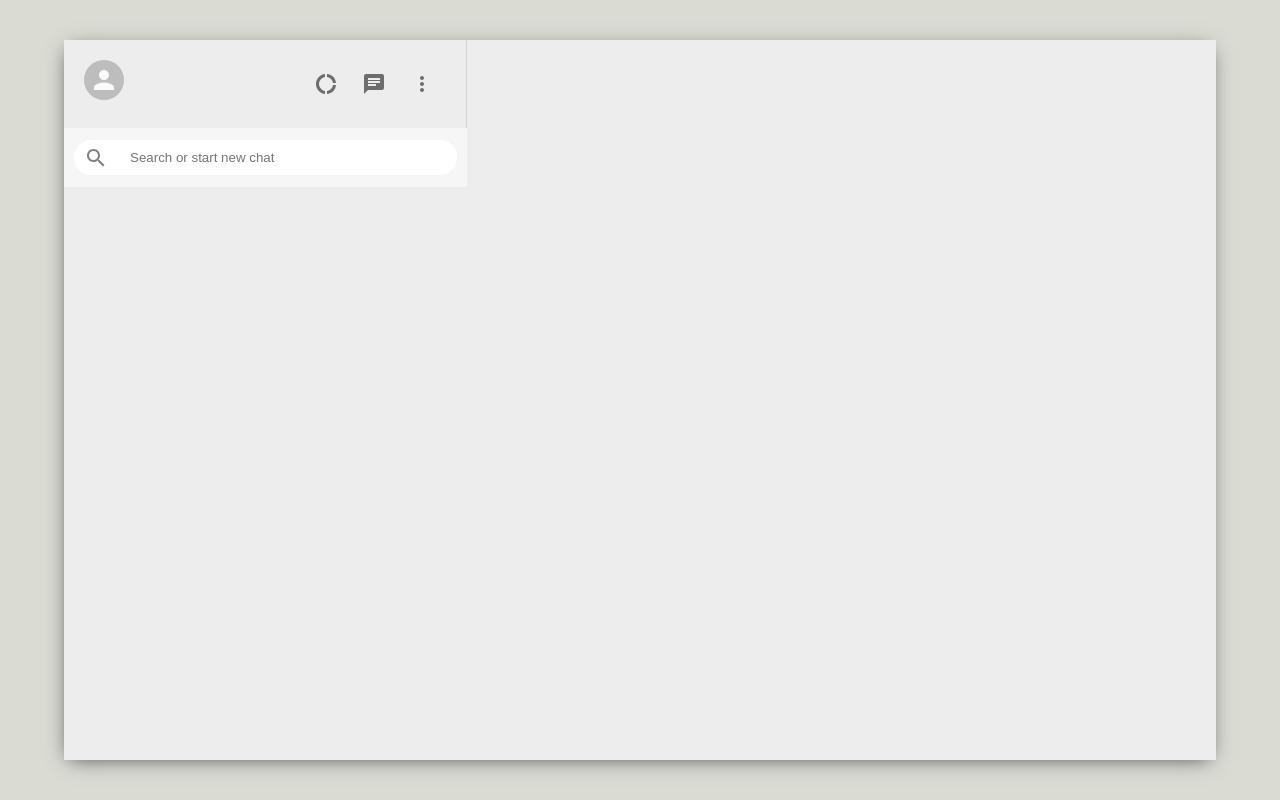
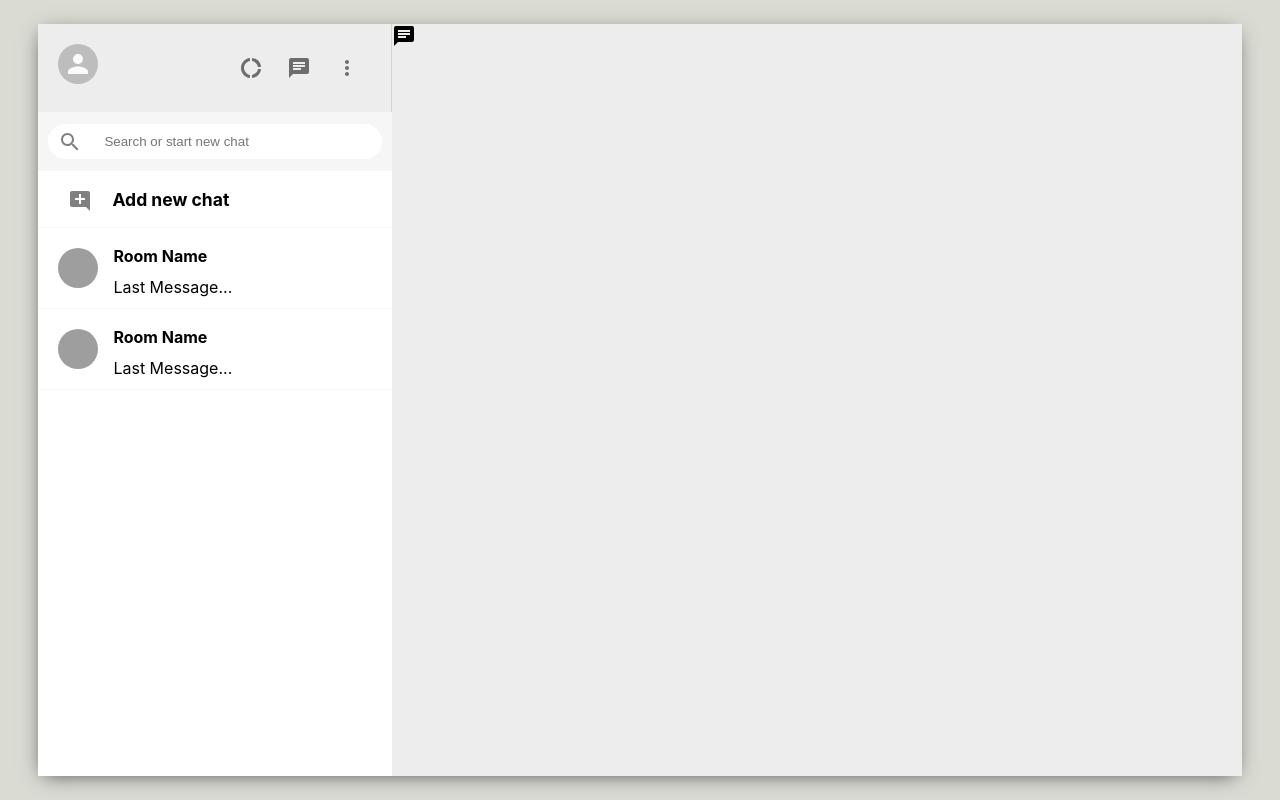
Before and after one commit to NishantRout/react_whatsapp_clone, a React (Create React App) app: page / in a window 1280 px wide. Built offline with nearby package versions, Linux system fonts and the light colour scheme; grey boxes are pictures that could not be loaded.

Commit message:
sidebar chat

```diff
--- a/src/App.css
+++ b/src/App.css
@@ -8,7 +8,7 @@
 .app__body {
     display: flex;
     background-color: #ededed;
-    height: 90vh;
-    width: 90%;
+    height: 94vh;
+    width: 94%;
     box-shadow: -1px 4px 20px -6px rgba(0, 0, 0, 0.7);
 }
--- a/src/App.js
+++ b/src/App.js
@@ -1,3 +1,4 @@
+import { Chat } from '@material-ui/icons';
 import React from 'react';
 import './App.css';
 import Sidebar from './components/Sidebar';
@@ -7,6 +8,7 @@ function App() {
     <div className="app">
       <div className="app__body">
         <Sidebar />
+        <Chat />
       </div>
     </div>
   );
--- a/src/components/Sidebar.js
+++ b/src/components/Sidebar.js
@@ -2,6 +2,7 @@ import React from 'react';
 import './css/Sidebar.css';
 import { Avatar, IconButton } from '@material-ui/core';
 import { Chat, DonutLarge, MoreVert, SearchOutlined } from '@material-ui/icons';
+import SidebarChat from './SidebarChat';
 
 function Sidebar() {
     return (
@@ -26,8 +27,10 @@ function Sidebar() {
                     <input type="text" placeholder="Search or start new chat" />
                 </div>
             </div>
-            <div className="sidebar__charts">
-
+            <div className="sidebar__chats">
+                <SidebarChat addNewChat />
+                <SidebarChat />
+                <SidebarChat />
             </div>
         </div>
     )
--- /dev/null
+++ b/src/components/SidebarChat.js
@@ -0,0 +1,37 @@
+import React, { useEffect, useState } from 'react';
+import './css/SidebarChat.css';
+import { Avatar } from '@material-ui/core';
+import AddCommentIcon from '@material-ui/icons/AddComment';
+
+function SidebarChat(props) {
+    const { addNewChat } = props;
+    const [seed, setSeed] = useState("");
+    useEffect(() => {
+        setSeed(Math.floor(Math.random() * 5000));
+    }, []);
+
+    const createChat = () => {
+        const roomName = prompt("Please Enter name for chat!!");
+
+        if (roomName) {
+            //do some database stuff
+        }
+    }
+
+    return !addNewChat ? (
+        <div className="sidebarChat">
+            <Avatar src={`https://avatars.dicebear.com/api/human/${seed}.svg`} />
+            <div className="sidebarChat__info">
+                <h3>Room Name</h3>
+                <p>Last Message...</p>
+            </div>
+        </div>
+    ) : (
+            <div onClick={createChat} className="addNewChat">
+                <AddCommentIcon />
+                <h3>Add new chat</h3>
+            </div>
+        )
+}
+
+export default SidebarChat;
--- a/src/components/css/Sidebar.css
+++ b/src/components/css/Sidebar.css
@@ -1,7 +1,7 @@
 .sidebar {
     display: flex;
     flex-direction: column;
-    flex: 0.35;
+    flex: 0.30;
 }
 
 .sidebar__search {
@@ -49,3 +49,9 @@
     margin-right: 2vw;
     font-size: 24px !important;
 }
+
+.sidebar__chats {
+    flex: 1;
+    background-color: white;
+    overflow: scroll;
+}
--- /dev/null
+++ b/src/components/css/SidebarChat.css
@@ -0,0 +1,43 @@
+.sidebarChat {
+    display: flex;
+    padding: 20px;
+    cursor: pointer;
+    border-bottom: 1px solid #f6f6f6 ;
+}
+
+.addNewChat {
+    display: flex;
+    padding-left: 25px;
+    cursor: pointer;
+    border-bottom: 1px solid #f6f6f6 ;
+    font-size: 15px;
+}
+
+.addNewChat:hover {
+    background-color: #ebebeb;
+}
+
+.addNewChat > h3 {
+    margin-left: 20px;
+}
+
+.addNewChat > .MuiSvgIcon-root {
+    color: gray;
+    margin-left: 5px;
+    margin-top: 18px;
+}
+
+.sidebarChat:hover {
+    background-color: #ebebeb;
+}
+
+.sidebarChat__info {
+    margin-top: -18px;
+    margin-bottom: -25px;
+    margin-left: 15px;
+}
+
+.sidebarChat__info > h3 {
+    font-size: 16px;
+    margin-bottom: -5px;
+}
```
Also changed, not shown: src/components/Chat.js (added, +12 -0 lines), src/components/css/Chat.css (added).
